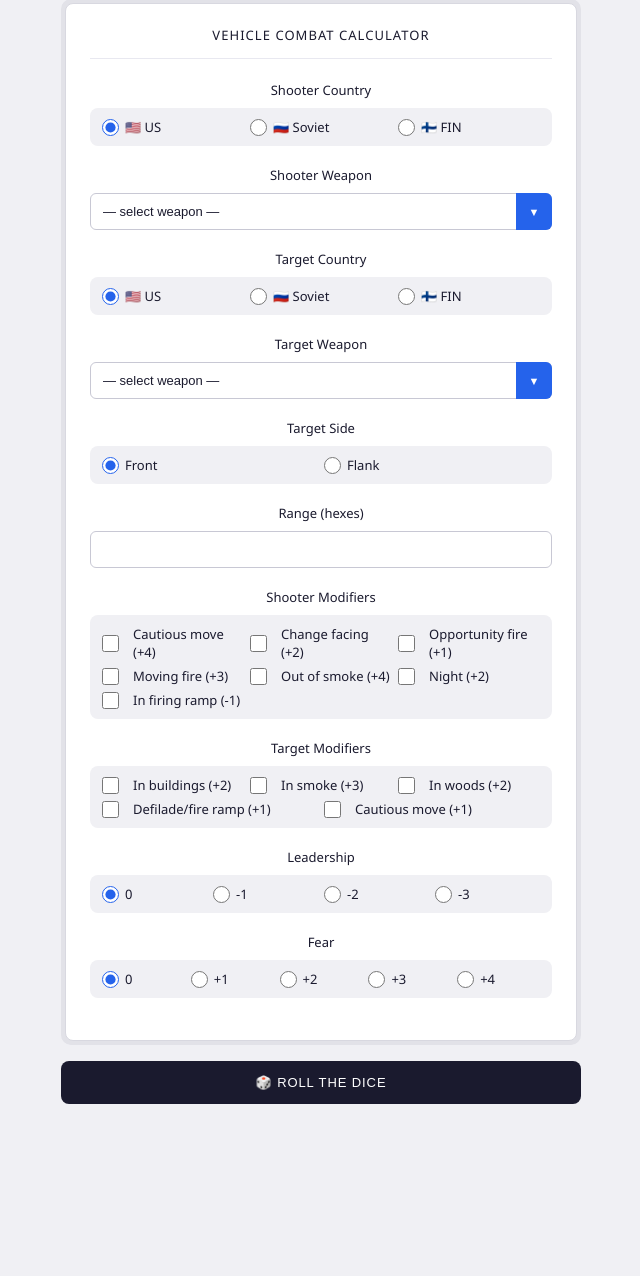
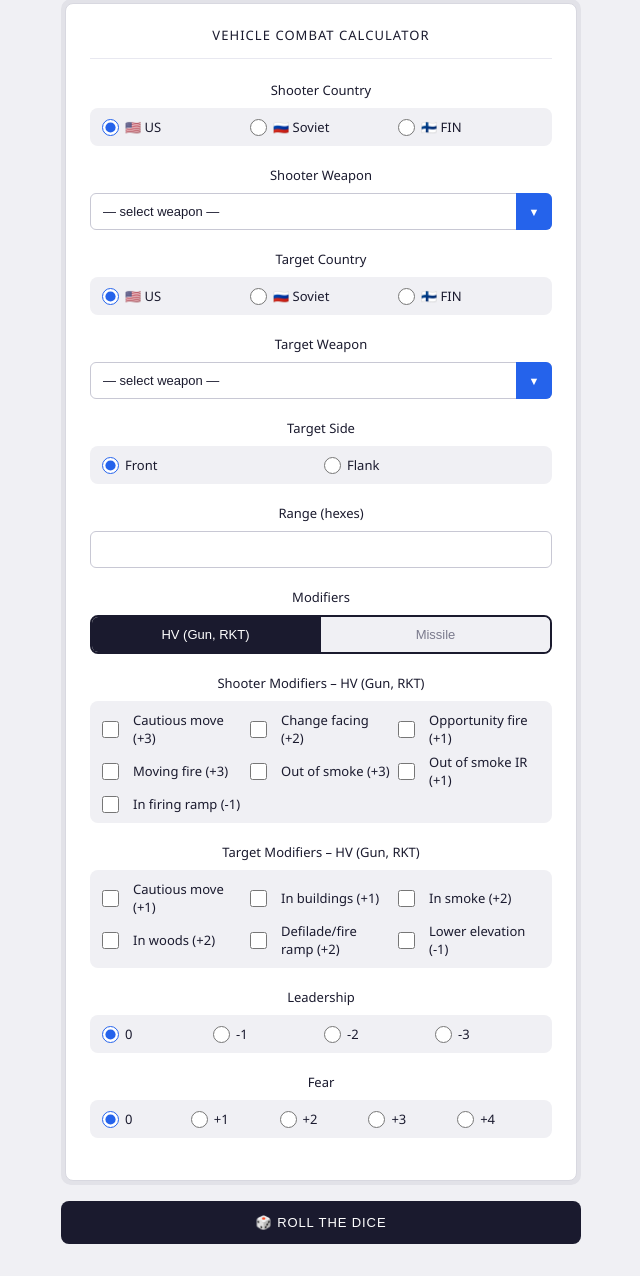
Before and after one commit to Mikko-UX/Fire-team-1, a FastAPI app: page / in a window 1280 px wide. Shown: the part 136-1412 px from the top of the page, without its empty margins (319-959 px from the left). Before the commit the page ends 1240 px from the top, so only its background shows below. Run offline with FastAPI, Linux system fonts and the light colour scheme.

Commit message:
Split vehicle combat modifiers into HV (Gun, RKT) and Missile tabs
Each tab has its own firer and target modifier values; picking a
shooter weapon opens the matching tab. Also show a clear message
instead of undefined values when required fields are empty.

Co-Authored-By: Claude Opus 5.5 <noreply@anthropic.com>

```diff
--- a/fire-team-web/sw.js
+++ b/fire-team-web/sw.js
@@ -1,6 +1,6 @@
 // Fire Team PWA service worker
 // Bump CACHE_VERSION whenever you change the app to force clients to update.
-const CACHE_VERSION = 'fireteam-v6';
+const CACHE_VERSION = 'fireteam-v7';
 const APP_SHELL = [
   '/',
   '/static/icon-192.png',
--- a/fire-team-web/templates/index.html
+++ b/fire-team-web/templates/index.html
@@ -356,6 +356,24 @@
     .cp-log { list-style: none; margin-top: 20px; border-top: 1px solid #e8e8f0; padding-top: 12px; }
     .cp-log li { font-size: 12px; color: #7a7a8c; padding: 3px 0; display: flex; justify-content: space-between; gap: 8px; }
     .cp-log li:first-child { color: #1a1a2e; }
+    .mod-tabs {
+      display: grid;
+      grid-template-columns: 1fr 1fr;
+      border: 2px solid #1a1a2e;
+      border-radius: 8px;
+      overflow: hidden;
+    }
+    .mod-tab {
+      padding: 10px 8px;
+      font-size: 13px;
+      border: none;
+      background: #f0f0f4;
+      color: #7a7a8c;
+      cursor: pointer;
+    }
+    .mod-tab:first-child { border-right: 2px solid #1a1a2e; }
+    .mod-tab.active { background: #1a1a2e; color: #fff; font-weight: 500; }
+
     .hidden { display: none; }
   </style>
 </head>
@@ -439,26 +457,63 @@
         </div>
 
         <div class="field">
-          <div class="field-label">Shooter Modifiers</div>
-          <div class="checkbox-group">
-            <label class="checkbox-item"><input type="checkbox" name="shooter_modifier" value="4"><span>Cautious move (+4)</span></label>
-            <label class="checkbox-item"><input type="checkbox" name="shooter_modifier" value="2"><span>Change facing (+2)</span></label>
-            <label class="checkbox-item"><input type="checkbox" name="shooter_modifier" value="1"><span>Opportunity fire (+1)</span></label>
-            <label class="checkbox-item"><input type="checkbox" name="shooter_modifier" value="3"><span>Moving fire (+3)</span></label>
-            <label class="checkbox-item"><input type="checkbox" name="shooter_modifier" value="4"><span>Out of smoke (+4)</span></label>
-            <label class="checkbox-item"><input type="checkbox" name="shooter_modifier" value="2"><span>Night (+2)</span></label>
-            <label class="checkbox-item"><input type="checkbox" name="shooter_modifier" value="-1"><span>In firing ramp (-1)</span></label>
+          <div class="field-label">Modifiers</div>
+          <div class="mod-tabs">
+            <button type="button" class="mod-tab active" id="mod-tab-hv" onclick="switchModTab('hv')">HV (Gun, RKT)</button>
+            <button type="button" class="mod-tab" id="mod-tab-msl" onclick="switchModTab('msl')">Missile</button>
           </div>
         </div>
 
-        <div class="field">
-          <div class="field-label">Target Modifiers</div>
-          <div class="checkbox-group">
-            <label class="checkbox-item"><input type="checkbox" name="target_modifier" value="2"><span>In buildings (+2)</span></label>
-            <label class="checkbox-item"><input type="checkbox" name="target_modifier" value="3"><span>In smoke (+3)</span></label>
-            <label class="checkbox-item"><input type="checkbox" name="target_modifier" value="2"><span>In woods (+2)</span></label>
-            <label class="checkbox-item"><input type="checkbox" name="target_modifier" value="1"><span>Defilade/fire ramp (+1)</span></label>
-            <label class="checkbox-item"><input type="checkbox" name="target_modifier" value="1"><span>Cautious move (+1)</span></label>
+        <div id="mods-hv">
+          <div class="field">
+            <div class="field-label">Shooter Modifiers – HV (Gun, RKT)</div>
+            <div class="checkbox-group">
+              <label class="checkbox-item"><input type="checkbox" name="hv_shooter_modifier" value="3"><span>Cautious move (+3)</span></label>
+              <label class="checkbox-item"><input type="checkbox" name="hv_shooter_modifier" value="2"><span>Change facing (+2)</span></label>
+              <label class="checkbox-item"><input type="checkbox" name="hv_shooter_modifier" value="1"><span>Opportunity fire (+1)</span></label>
+              <label class="checkbox-item"><input type="checkbox" name="hv_shooter_modifier" value="3"><span>Moving fire (+3)</span></label>
+              <label class="checkbox-item"><input type="checkbox" name="hv_shooter_modifier" value="3"><span>Out of smoke (+3)</span></label>
+              <label class="checkbox-item"><input type="checkbox" name="hv_shooter_modifier" value="1"><span>Out of smoke IR (+1)</span></label>
+              <label class="checkbox-item"><input type="checkbox" name="hv_shooter_modifier" value="-1"><span>In firing ramp (-1)</span></label>
+            </div>
+          </div>
+
+          <div class="field">
+            <div class="field-label">Target Modifiers – HV (Gun, RKT)</div>
+            <div class="checkbox-group">
+              <label class="checkbox-item"><input type="checkbox" name="hv_target_modifier" value="1"><span>Cautious move (+1)</span></label>
+              <label class="checkbox-item"><input type="checkbox" name="hv_target_modifier" value="1"><span>In buildings (+1)</span></label>
+              <label class="checkbox-item"><input type="checkbox" name="hv_target_modifier" value="2"><span>In smoke (+2)</span></label>
+              <label class="checkbox-item"><input type="checkbox" name="hv_target_modifier" value="2"><span>In woods (+2)</span></label>
+              <label class="checkbox-item"><input type="checkbox" name="hv_target_modifier" value="2"><span>Defilade/fire ramp (+2)</span></label>
+              <label class="checkbox-item"><input type="checkbox" name="hv_target_modifier" value="-1"><span>Lower elevation (-1)</span></label>
+            </div>
+          </div>
+        </div>
+
+        <div id="mods-msl" class="hidden">
+          <div class="field">
+            <div class="field-label">Shooter Modifiers – Missile</div>
+            <div class="checkbox-group">
+              <label class="checkbox-item"><input type="checkbox" name="msl_shooter_modifier" value="4"><span>Cautious move (+4)</span></label>
+              <label class="checkbox-item"><input type="checkbox" name="msl_shooter_modifier" value="2"><span>Change facing (+2)</span></label>
+              <label class="checkbox-item"><input type="checkbox" name="msl_shooter_modifier" value="1"><span>Opportunity fire (+1)</span></label>
+              <label class="checkbox-item"><input type="checkbox" name="msl_shooter_modifier" value="4"><span>Out of smoke (+4)</span></label>
+              <label class="checkbox-item"><input type="checkbox" name="msl_shooter_modifier" value="1"><span>Out of smoke IR (+1)</span></label>
+              <label class="checkbox-item"><input type="checkbox" name="msl_shooter_modifier" value="-1"><span>In firing ramp (-1)</span></label>
+            </div>
+          </div>
+
+          <div class="field">
+            <div class="field-label">Target Modifiers – Missile</div>
+            <div class="checkbox-group">
+              <label class="checkbox-item"><input type="checkbox" name="msl_target_modifier" value="1"><span>Cautious move (+1)</span></label>
+              <label class="checkbox-item"><input type="checkbox" name="msl_target_modifier" value="2"><span>In buildings (+2)</span></label>
+              <label class="checkbox-item"><input type="checkbox" name="msl_target_modifier" value="3"><span>In smoke (+3)</span></label>
+              <label class="checkbox-item"><input type="checkbox" name="msl_target_modifier" value="2"><span>In woods (+2)</span></label>
+              <label class="checkbox-item"><input type="checkbox" name="msl_target_modifier" value="1"><span>Defilade/fire ramp (+1)</span></label>
+              <label class="checkbox-item"><input type="checkbox" name="msl_target_modifier" value="-1"><span>Lower elevation (-1)</span></label>
+            </div>
           </div>
         </div>
 
@@ -618,6 +673,16 @@
     }
   }
 
+  // Gun/rocket and missile fire use different modifier tables.
+  let activeModTab = 'hv';
+  function switchModTab(tab) {
+    activeModTab = tab;
+    for (const t of ['hv', 'msl']) {
+      document.getElementById(`mods-${t}`).classList.toggle('hidden', t !== tab);
+      document.getElementById(`mod-tab-${t}`).classList.toggle('active', t === tab);
+    }
+  }
+
   // Show the HV/HT choice only for guns that have firepower for both; HV is the default.
   function updateAmmoChoice() {
     const shooterCountry = document.querySelector('input[name="shooter-country"]:checked').value;
@@ -625,6 +690,8 @@
     const w = weapons.find(x => x.country === shooterCountry && x.name === name);
     const both = w && w.type === 'GUN' && w.firepower_hv != null && w.firepower_ht != null;
     document.getElementById('ammo-field').classList.toggle('hidden', !both);
+    // Picking a weapon opens the matching modifier tab; it can still be switched by hand.
+    if (w) switchModTab(w.type === 'MSL' || w.type === 'SAM' ? 'msl' : 'hv');
     document.querySelector('input[name="ammo"][value="HV"]').checked = true;
     if (both) {
       document.getElementById('ammo-hv-label').textContent = `HV (${w.firepower_hv})`;
@@ -886,9 +953,21 @@
     let formData;
     let endpoint;
 
+    const missing = s === 'vehicle'
+      ? !document.getElementById('shooter_weapon').value || !document.getElementById('target_weapon').value || document.getElementById('range_hexes').value === ''
+      : document.getElementById('firepower').value === '';
+    if (missing) {
+      document.getElementById('dice-stage').classList.add('hidden');
+      document.getElementById('result-content').classList.remove('hidden');
+      document.getElementById('result-content').innerHTML = `<div style="color: #dc3545;">${s === 'vehicle' ? 'Select shooter weapon, target weapon and range first.' : 'Enter firepower first.'}</div>`;
+      document.getElementById('result-box').classList.add('visible');
+      return;
+    }
+
     if (s === 'vehicle') {
-      const shooterModifiers = Array.from(document.querySelectorAll('input[name="shooter_modifier"]:checked')).reduce((sum, el) => sum + Number(el.value), 0);
-      const targetModifiers = Array.from(document.querySelectorAll('input[name="target_modifier"]:checked')).reduce((sum, el) => sum + Number(el.value), 0);
+      // Only the modifiers on the active tab (HV or Missile) count.
+      const shooterModifiers = Array.from(document.querySelectorAll(`input[name="${activeModTab}_shooter_modifier"]:checked`)).reduce((sum, el) => sum + Number(el.value), 0);
+      const targetModifiers = Array.from(document.querySelectorAll(`input[name="${activeModTab}_target_modifier"]:checked`)).reduce((sum, el) => sum + Number(el.value), 0);
       formData = new FormData();
       formData.append('shooter_weapon', document.getElementById('shooter_weapon').value);
       formData.append('target_weapon', document.getElementById('target_weapon').value);
```
